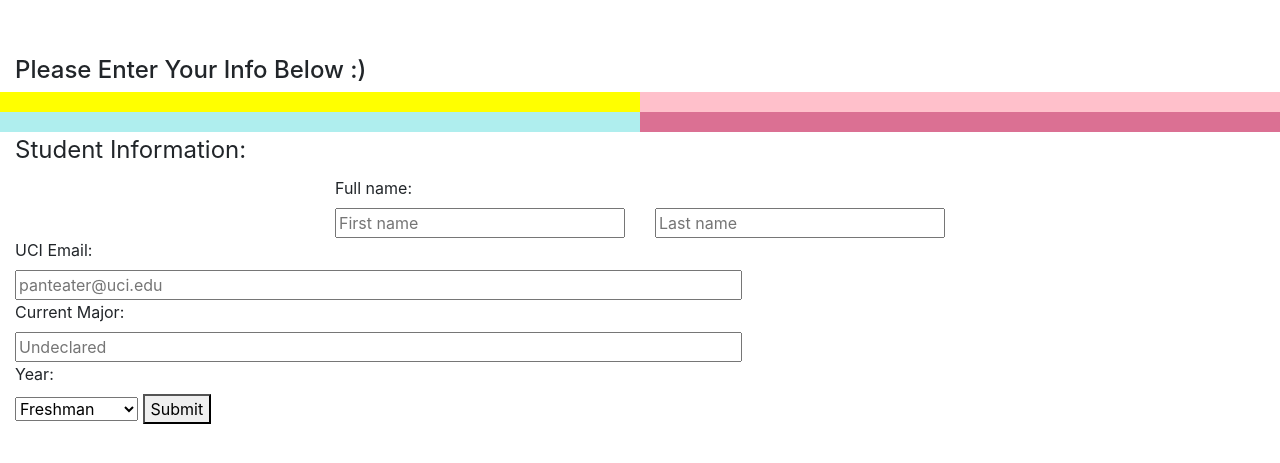
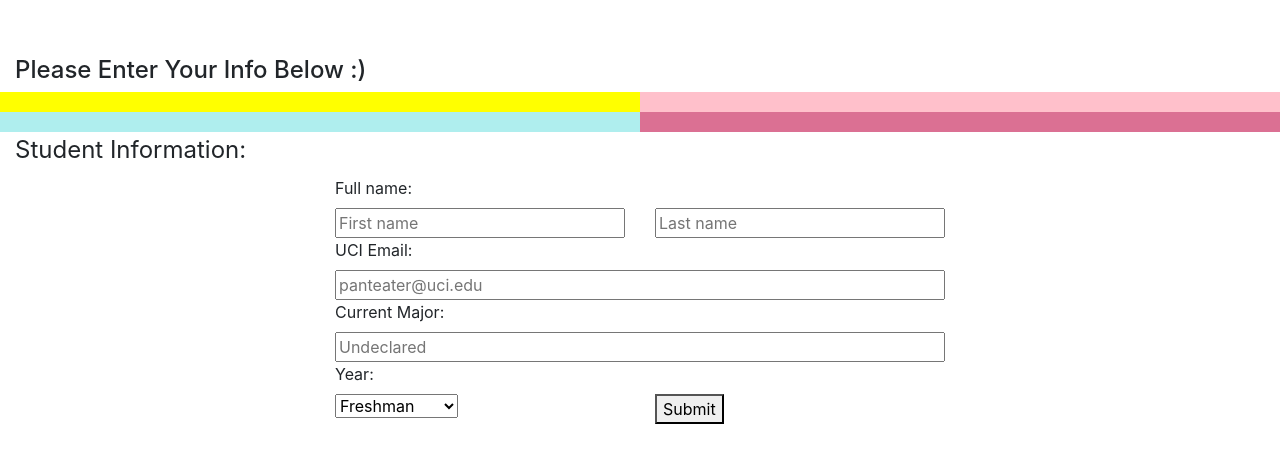
Before and after one commit to SHPE-at-UCI/firebase-api, a Flask app: page /register in a window 1280 px wide. Shown: the part 34-497 px from the top of the page. Run offline with Flask 2, Linux system fonts and the light colour scheme; some libraries are stand-ins or nearby versions.

Commit message:
Update register.html

```diff
--- a/templates/register.html
+++ b/templates/register.html
@@ -43,13 +43,39 @@
             <div class="col-3"></div>
         </div>
 
-        <label for="email">UCI Email:</label><br>
-        <input type="text" id="email" name="email" placeholder="panteater@uci.edu" title="Must Use Your UCI Email, e.g. _______@uci.edu" pattern="[A-Za-z0-9]{1,}@uci.edu" size="66" required><br>
+        <div class="row">
+            <div class="col-3"></div>
+            <div class="col-3"> <label for="email">UCI Email:</label> </div>
+            <div class="col-6"></div>
+        </div>
 
-        <label for="major">Current Major:</label><br>
-        <input type="text" id="major" name="major" placeholder="Undeclared" size="66" required><br>
+        <div class="row">
+            <div class="col-3"></div>
+            <div class="col-6"><input type="text" id="email" name="email" placeholder="panteater@uci.edu" style="width:100%;" title="Must Use Your UCI Email, e.g. _______@uci.edu" pattern="[A-Za-z0-9]{1,}@uci.edu" size="66" required></div>
+            <div class="col-3"></div>
+        </div>
 
-        <label for="year">Year:</label><br>
+        <div class="row">
+            <div class="col-3"></div>
+            <div class="col-3"> <label for="major">Current Major:</label> </div>
+            <div class="col-6"></div>
+        </div>
+
+        <div class="row">
+            <div class="col-3"></div>
+            <div class="col-6"><input type="text" id="major" name="major" placeholder="Undeclared" style="width:100%;" size="66" required></div>
+            <div class="col-3"></div>
+        </div>
+
+        <div class="row">
+            <div class="col-3"></div>
+            <div class="col-3"> <label for="year">Year:</label> </div>
+            <div class="col-6"></div>
+        </div>
+
+        <div class="row">
+            <div class="col-3"></div>
+            <div class="col-3">
                 <select id="year" name="year">
                     <option value="Freshman">Freshman</option>
                     <option value="Sophmore">Sophmore</option>
@@ -58,8 +84,11 @@
                     <option value="SuperSenior">5th Year +</option>
                     <option value="Graduate">Grad Student</option>
                 </select>
+            </div>
+            <div class="col-3"> <button type="submit" value="Submit">Submit</button> </div>
+            <div class="col-3"></div>
+        </div>
 
-        <button type="submit" value="Submit">Submit</button>
         </fieldset>
     </form>
 </div>
```
Lines whose indentation alone changed are shown as unchanged.
